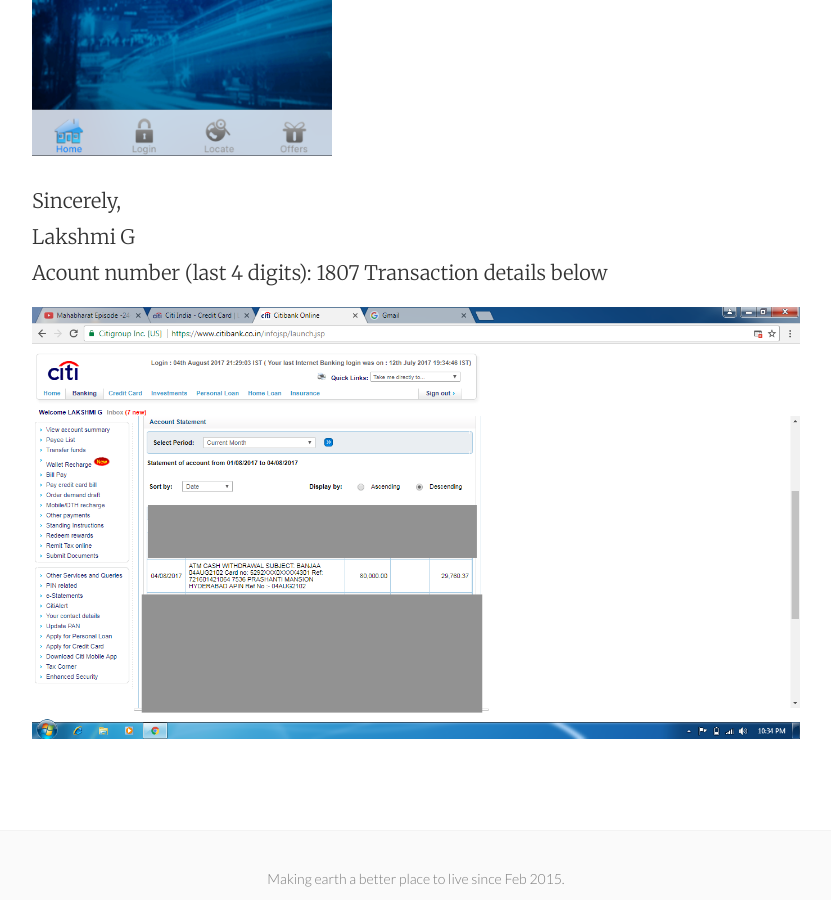
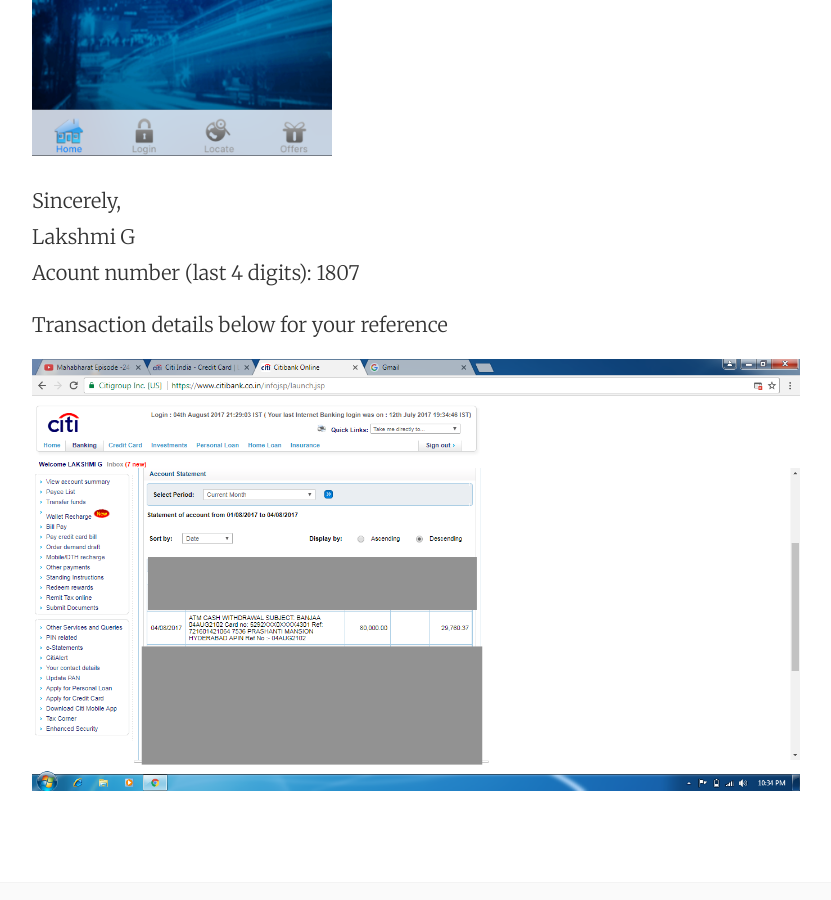
Before and after one commit to shaming-them/shaming-them.github.io, a Jekyll site: the page built from _posts/2017-08-04-citibank-why-no-written-acknowledgement-for-fraudulent-transaction-reporting.md, in a window 1280 px wide and 900 px high, scrolled down 6240 px. Shown: the whole window, without its empty margins (224-1055 px from the left). Built offline with Jekyll 4.4.1, drawn with Linux system fonts in a browser that asks for light colours; nearby versions of some CDN libraries; Markdown is read by kramdown in place of the engine named in the settings; comment, search, counter and statistics services are not loaded.

Commit message:
updating formatting

```diff
--- a/_posts/2017-08-04-citibank-why-no-written-acknowledgement-for-fraudulent-transaction-reporting.md
+++ b/_posts/2017-08-04-citibank-why-no-written-acknowledgement-for-fraudulent-transaction-reporting.md
@@ -58,7 +58,9 @@
 
 Sincerely,<br/>
 Lakshmi G<br/>
-Acount number (last 4 digits): 1807
-Transaction details below
+Acount number (last 4 digits): 1807<br/>
+
+
+Transaction details below for your reference
 
 ![Citibank Fraud Transaction](/images/lakshmi-fraud-tx-detail.png)
```
